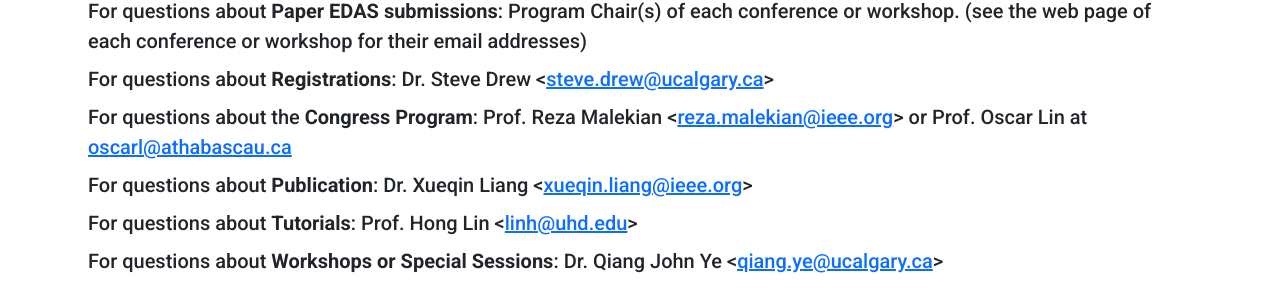
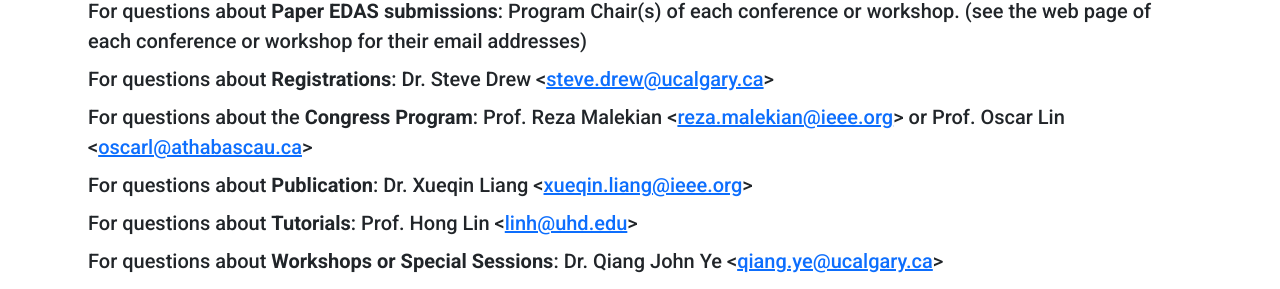
Before and after one commit to IEEE-SWC-2025/IEEE-SWC-2025.github.io, a Jekyll site: the page built from contact/index.html, in a window 1280 px wide and 900 px high, scrolled down 637 px. Shown: the part 155-444 px from the top of the window. Built offline with Jekyll 4.4.1, drawn with Linux system fonts in a browser that asks for light colours.

Commit message:
Updated contact information

```diff
--- a/contact/index.html
+++ b/contact/index.html
@@ -61,8 +61,9 @@
           For questions about the <strong>Congress Program</strong>: Prof. Reza
           Malekian &lt;<a href="mailto:reza.malekian@ieee.org"
             >reza.malekian@ieee.org</a
-          >&gt; or Prof. Oscar Lin at
-          <a href="mailto:oscarl@athabascau.ca">oscarl@athabascau.ca</a>
+          >&gt; or Prof. Oscar Lin &lt;<a href="mailto:oscarl@athabascau.ca"
+            >oscarl@athabascau.ca</a
+          >&gt;
         </li>
         <li class="mb-2">
           For questions about <strong>Publication</strong>: Dr. Xueqin Liang
```
